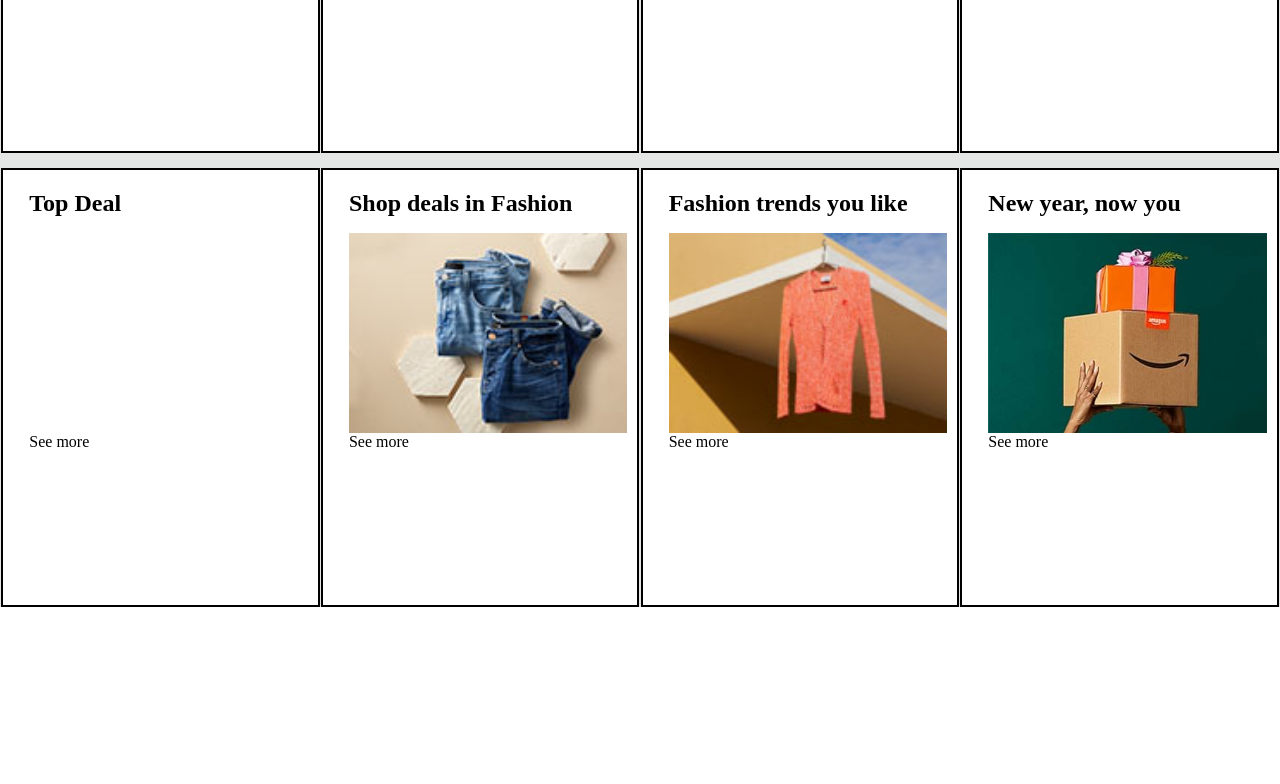
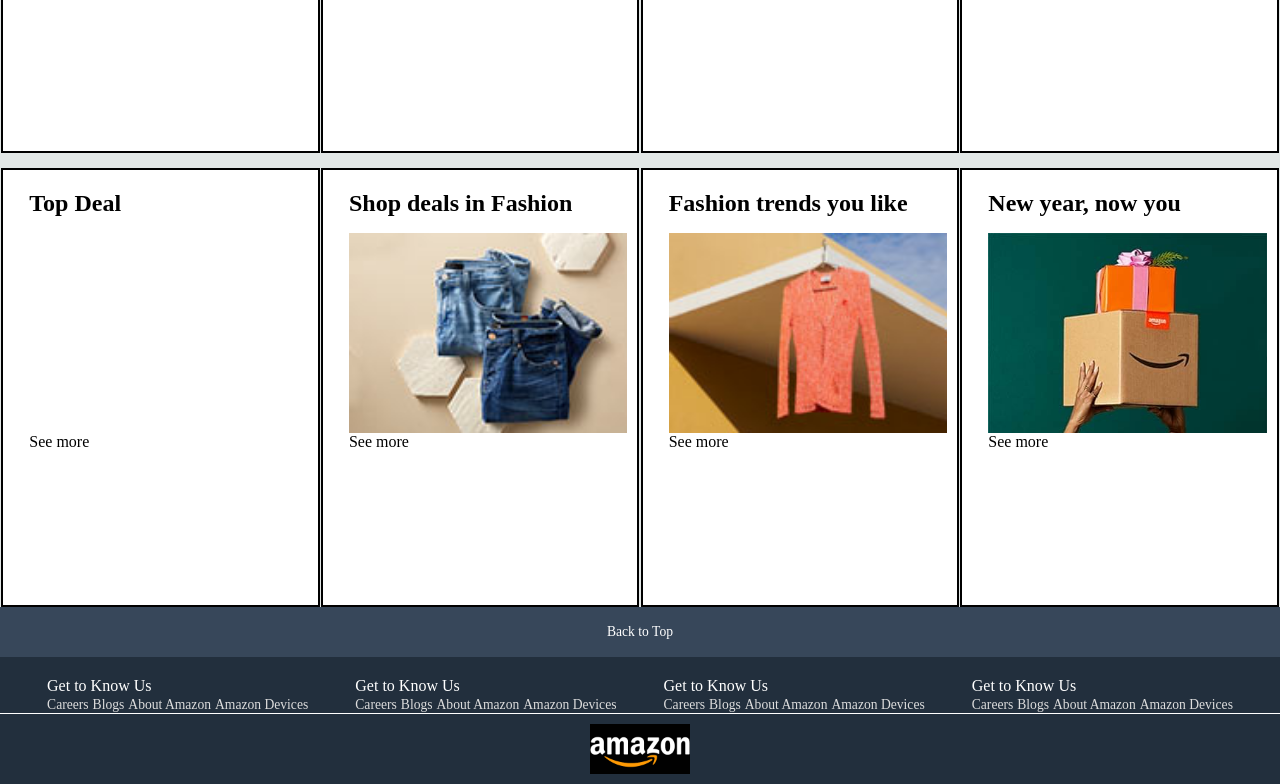
Before and after one commit to erashish41/amazonhc, a plain HTML site: page amazon/index.html in a window 1280 px wide. Shown: the part 751-1535 px from the top of the page. Before the commit the page ends 1358 px from the top, so only its background shows below. Drawn offline with Linux system fonts and the light colour scheme.

Commit message:
all updated

```diff
--- a/amazon/index.html
+++ b/amazon/index.html
@@ -130,5 +130,45 @@
             </div>
         </div>
     </div>
+
+    <footer>
+        <div class="foot-panel1">
+            Back to Top
+        </div>
+        <div class="foot-panel2">
+           <ul>
+            <p>Get to Know Us</p>
+            <a>Careers</a>
+            <a>Blogs</a>
+            <a>About Amazon</a>
+            <a>Amazon Devices</a>
+           </ul>
+           <ul>
+            <p>Get to Know Us</p>
+            <a>Careers</a>
+            <a>Blogs</a>
+            <a>About Amazon</a>
+            <a>Amazon Devices</a>
+           </ul>
+           <ul>
+            <p>Get to Know Us</p>
+            <a>Careers</a>
+            <a>Blogs</a>
+            <a>About Amazon</a>
+            <a>Amazon Devices</a>
+           </ul>
+           <ul>
+            <p>Get to Know Us</p>
+            <a>Careers</a>
+            <a>Blogs</a>
+            <a>About Amazon</a>
+            <a>Amazon Devices</a>
+           </ul>
+        </div>
+
+        <div class="foot-panel3">
+            <div class="logo"></div>
+        </div>
+    </footer>
 </body>
 </html>
--- a/amazon/style.css
+++ b/amazon/style.css
@@ -160,3 +160,50 @@ span{
     margin-left: 1rem;
     margin-right: 1 rem;
 }
+
+/** Footer**/
+
+.footer{
+    margin-top: 15px;
+}
+.foot-panel1{
+    background-color: #37475a;
+    color: white;
+    height: 50px;
+    display: flex;
+    justify-content: space-evenly;
+    align-items: center;
+    font-size: 0.85rem;
+}
+.foot-panel2{
+    background-color: #222f3d;
+    color: white;
+    height: 300 px;
+    display: flex;
+    justify-content: space-evenly;
+}
+
+ul{
+    margin-top: 20px;
+}
+ul a{
+    display: black  ;
+    font-size: 0.85rem;
+    margin-top: 10 px;
+    color: #dddddd;
+}
+.foot-panel3{
+    background-color: #222f3d;
+    color: white;
+    border-top: 0.5px solid white;
+    height: 70px;
+    display: flex;
+    justify-content: center;
+    align-items: center;
+    }
+.logo{
+    background-image: url("assets/amazon_logo.png");
+    background-size: cover;
+    height: 50px;
+    width: 100px;
+}
```
